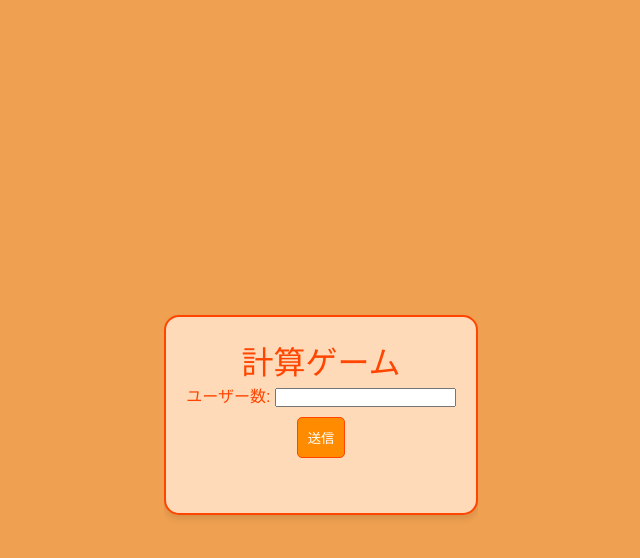
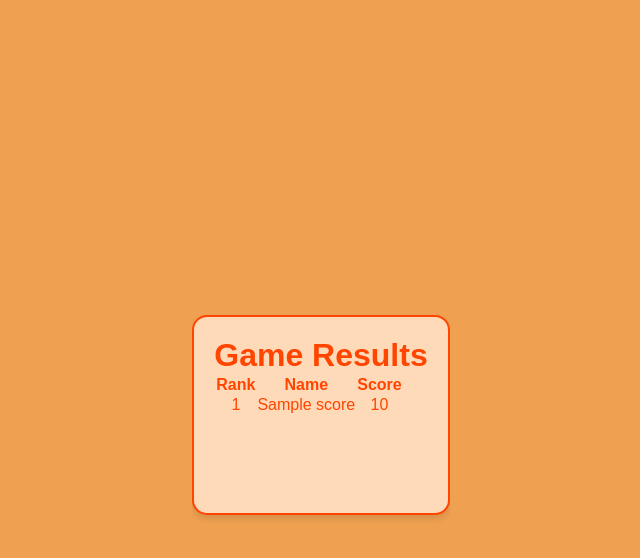
Before and after one commit to keishi85/WebGame, a Flask app: page /game_end in a window 1280 px wide. Shown: the top 558 px of the page, without its empty margins (319-959 px from the left). Run offline with Flask 3, Linux system fonts and the light colour scheme; a database or web service that is not in the repository returns one stand-in record (values such as "Sample title"); some libraries are stand-ins or nearby versions; some web fonts are replaced.

Commit message:
ADD : 結果を最後のページに送信

```diff
--- a/backend/app.py
+++ b/backend/app.py
@@ -136,7 +136,9 @@ def check_start_condition():
 # ゲームが終了したタイミングで遷移
 @app.route('/game_end')
 def game_end():
-    return render_template('gameEnd.html')
+    # スコアが高い順にソートして全プレイヤーを取得
+    all_scores = mongo.db.scores.find().sort('score', -1)
+    return render_template('gameEnd.html', scores=all_scores)
 
 # スーパーユーザーでアクセス
 @app.route('/superuser')
--- a/backend/templates/gameEnd.html
+++ b/backend/templates/gameEnd.html
@@ -1,7 +1,7 @@
 <!DOCTYPE html>
 <html>
 <head>
-    <title>スイカゲーム - スタート画面</title>
+    <title>Game Result</title>
     <link rel="preconnect" href="https://fonts.googleapis.com">
     <link rel="preconnect" href="https://fonts.gstatic.com" crossorigin>
     <link href="https://fonts.googleapis.com/css2?family=Mochiy+Pop+One&display=swap" rel="stylesheet">
@@ -11,18 +11,27 @@
 </head>
 <body>
     <div class="game-start-container">
-        <h1 class="mochiy-pop-one-regular">計算ゲーム</h1>
-        <!-- 通信中の表示用の要素 -->
-        <div id="completeSending" style="display: none;">送信完了</div>
+        <h1>Game Results</h1>
+        <table>
+            <thead>
+                <tr>
+                    <th>Rank</th>
+                    <th>Name</th>
+                    <th>Score</th>
+                </tr>
+            </thead>
+            <tbody>
+                {% for score in scores %}
+                    <tr>
+                        <td>{{ loop.index }}</td>
+                        <td>{{ score.name }}</td>
+                        <td>{{ score.score }}</td>
+                    </tr>
+                {% endfor %}
+            </tbody>
+        </table>
 
-        <form id="nameForm">
-            <form id="userCountForm">
-                <label for="userCount">ユーザー数:</label>
-                <input type="number" id="userCount" name="userCount" required>
-            </form>
-            <button type="button" id="send" class="mochiy-pop-one-regular">送信</button>
-        </form>
     </div>
-    <script src="../static/script/superUser.js"></script>
+    <!-- <script src="../static/script/superUser.js"></script> -->
 </body>
 </html>
```
